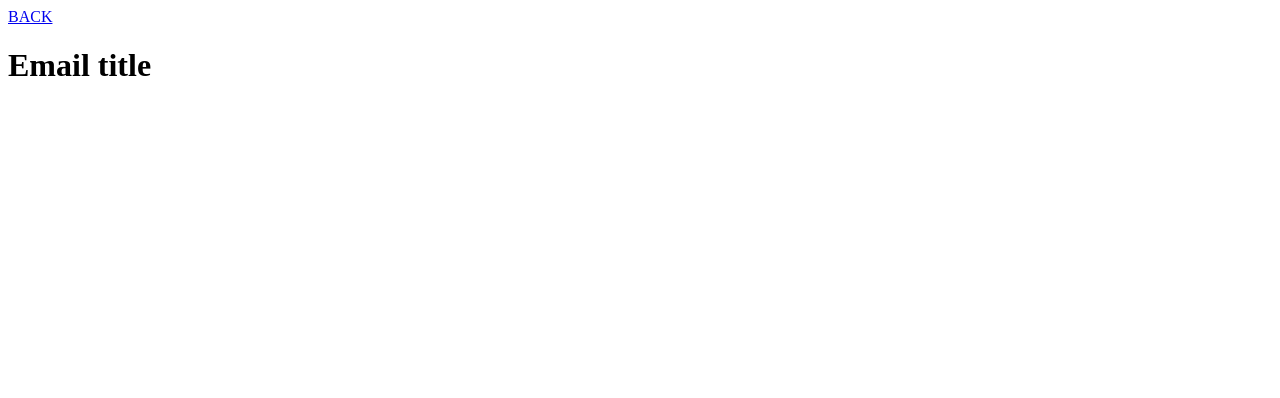
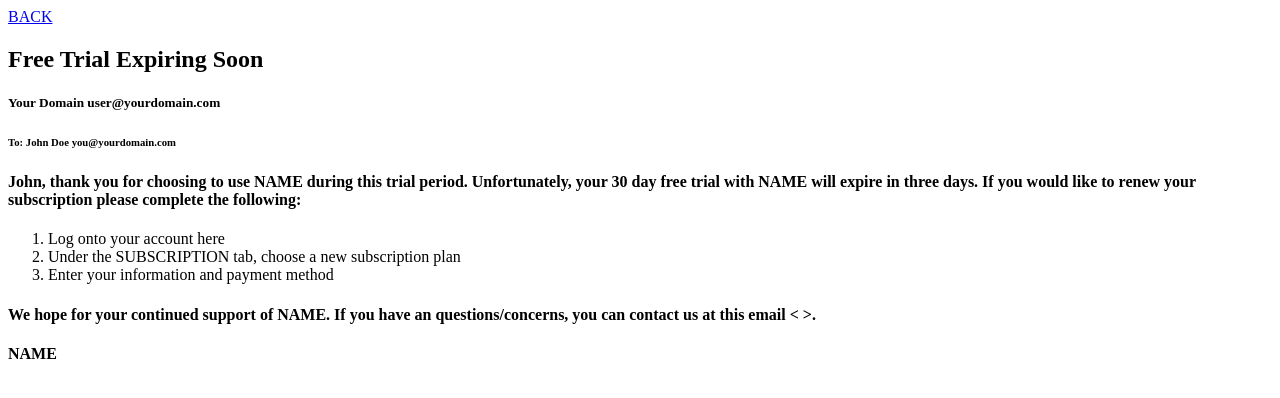
Before and after one commit to HiranoK/STEM-Capstone, a plain HTML site: page templates/email5.html in a window 1280 px wide. Drawn offline with Linux system fonts and the light colour scheme.

Commit message:
Update email5.html

```diff
--- a/templates/email5.html
+++ b/templates/email5.html
@@ -6,6 +6,20 @@
 </head>
 <body>
     <a href="/inbox">BACK</a>
-    <h1> Email title </h1>
+    <h2> Free Trial Expiring Soon </h2>
+    <h5> Your Domain user@yourdomain.com </h5>
+    <h6> To: John Doe you@yourdomain.com </h6>
+    <h4> John, thank you for choosing to use NAME during this trial period.
+        Unfortunately, your 30 day free trial with NAME will expire in three days.
+        If you would like to renew your subscription please complete the following:
+    </h4>
+    <ol>
+        <li> Log onto your account here</li>
+        <li> Under the SUBSCRIPTION tab, choose a new subscription plan</li>
+        <li> Enter your information and payment method</li>
+    </ol>
+    <h4> We hope for your continued support of NAME. If you have an questions/concerns, you can contact us at this email < >.</h4>
+    <div>
+    <h4> NAME </h4>
 </body>
 </html>
```
